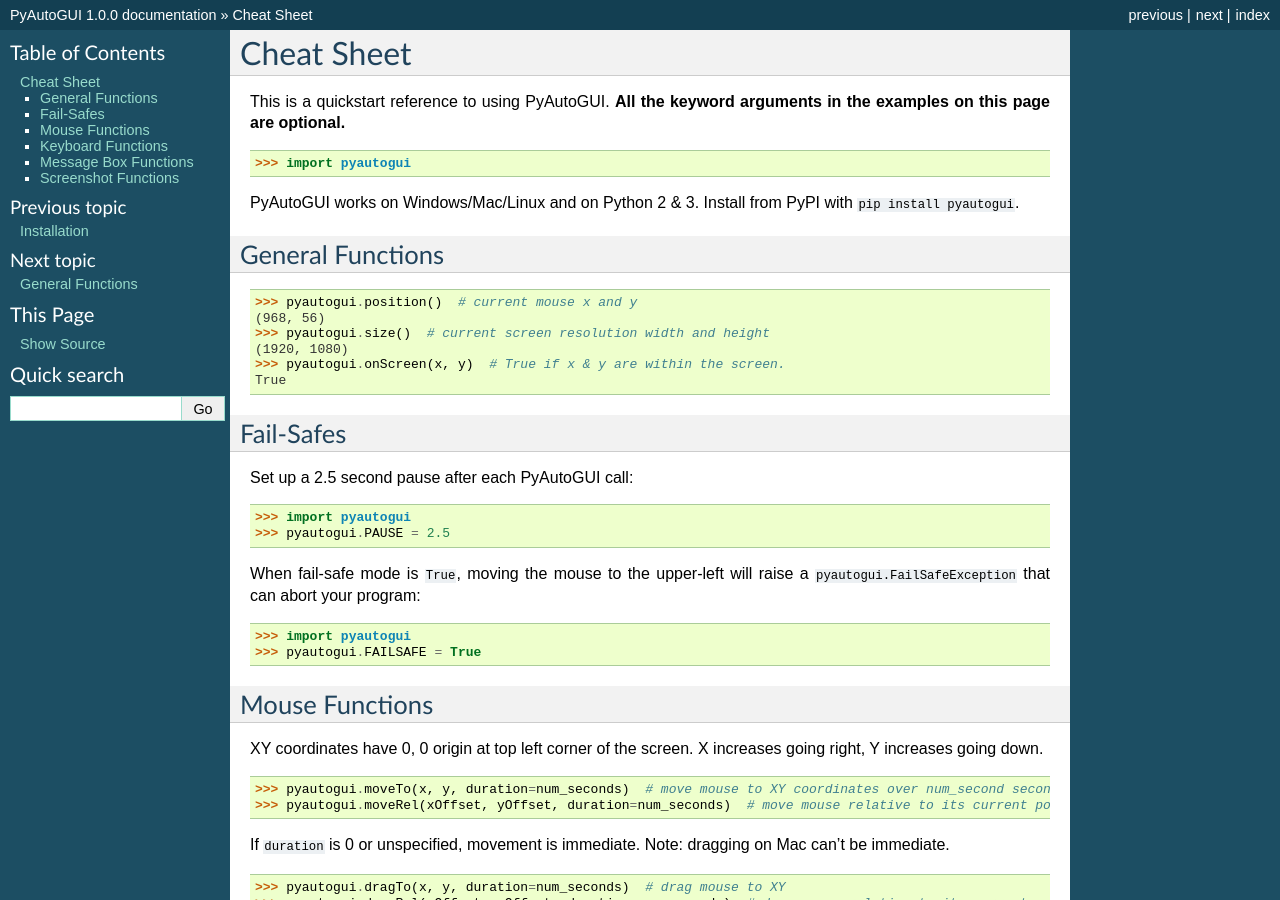
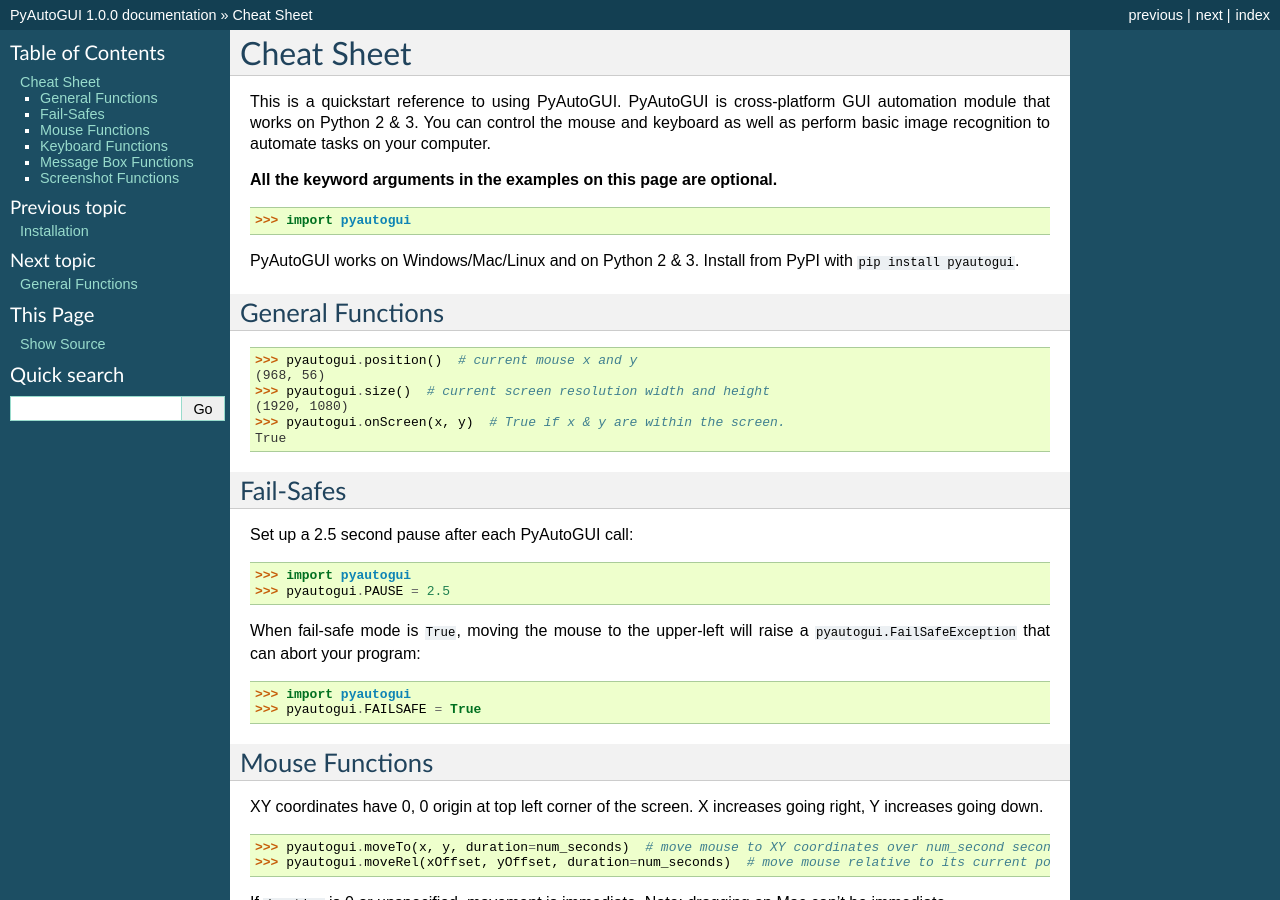
Before and after one commit to asweigart/pyautogui, a Sphinx documentation site: the page built from docs/cheatsheet.rst, in a window 1280 px wide and 900 px high. Built offline with Sphinx 7.4.7, drawn with Linux system fonts in a browser that asks for light colours.

Commit message:
update cheat sheet with more general info

```diff
--- a/docs/cheatsheet.rst
+++ b/docs/cheatsheet.rst
@@ -4,7 +4,9 @@
 Cheat Sheet
 ===========
 
-This is a quickstart reference to using PyAutoGUI. **All the keyword arguments in the examples on this page are optional.**
+This is a quickstart reference to using PyAutoGUI. PyAutoGUI is cross-platform GUI automation module that works on Python 2 & 3. You can control the mouse and keyboard as well as perform basic image recognition to automate tasks on your computer.
+
+**All the keyword arguments in the examples on this page are optional.**
 
     >>> import pyautogui
 
```
